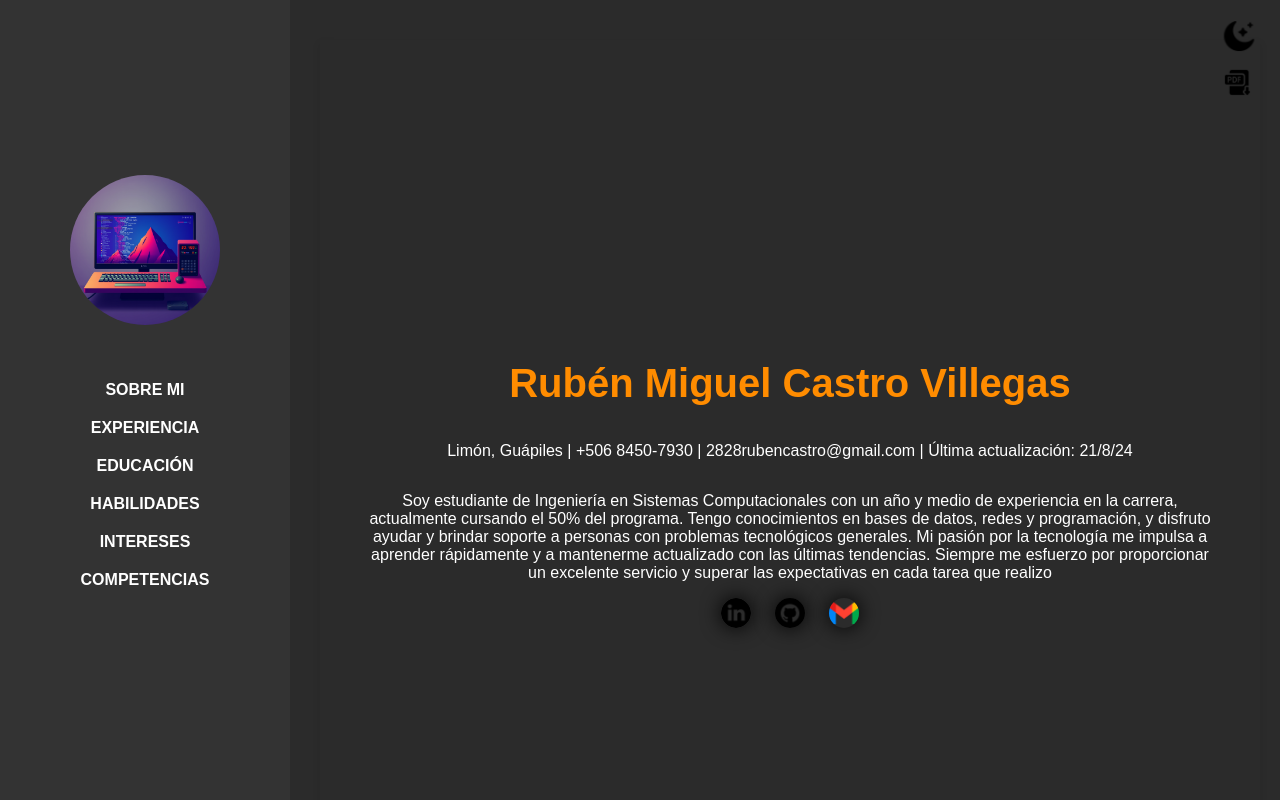
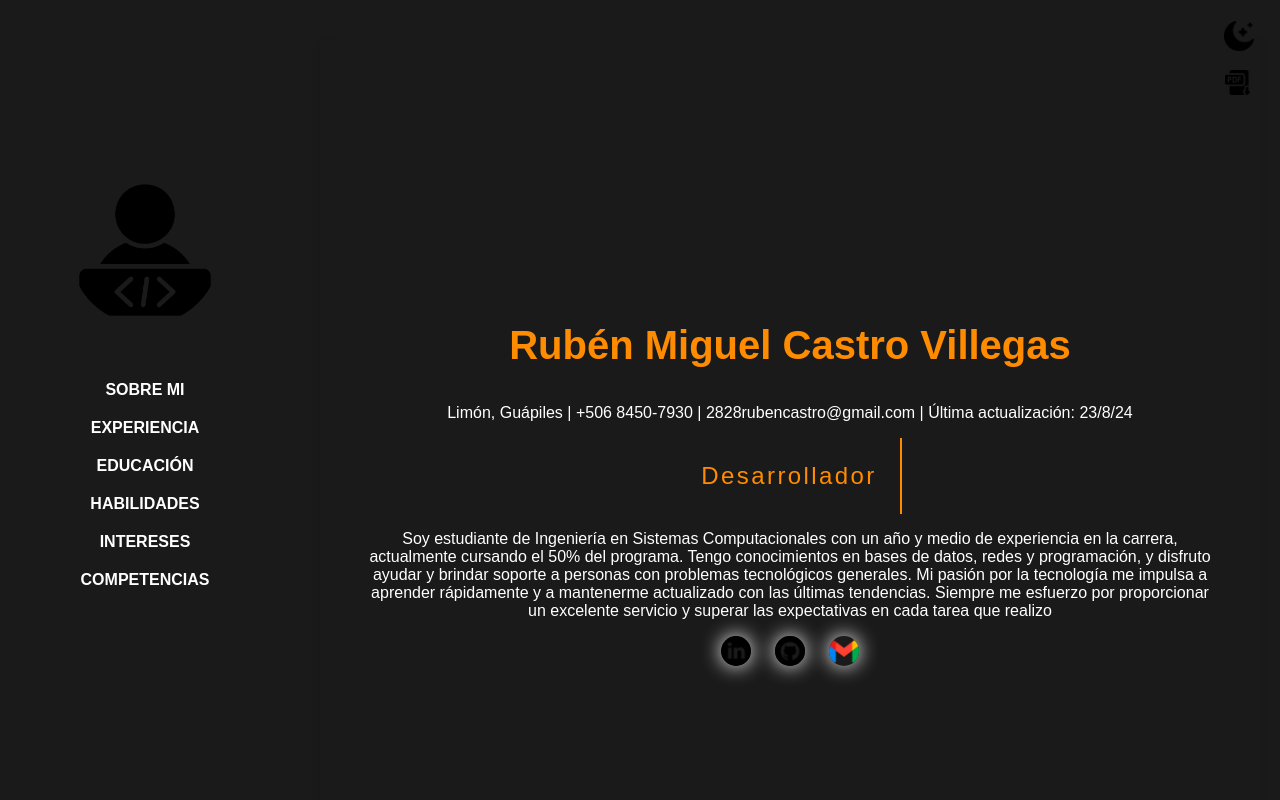
Before and after one commit to MilloDEV/rmcv.github.io, a plain HTML site: page index.html in a window 1280 px wide. Both pictures are taken after a click on the button 1239 px from the left and 37 px from the top of the page. Shown: the top 800 px of the page. Drawn offline with nearby package versions, Linux system fonts and the light colour scheme; files whose address does not match are found by name.

Commit message:
admin commit
Update web

```diff
--- a/index.html
+++ b/index.html
@@ -22,11 +22,12 @@
     </a>
 </div>
 
+
 <body>
     <div class="container">
         <nav class="sidebar">
 
-            <img src="dkt.png" alt="Foto de perfil" class="profile-pic">
+            <img src="programmer.png" alt="Foto de perfil" class="profile-pic">
             <ul>
                 <li><a href="#sobre-mi">SOBRE MI</a></li>
                 <li><a href="#experiencia">EXPERIENCIA</a></li>
@@ -39,7 +40,10 @@
         <div class="main-content">
             <section id="sobre-mi">
                 <h1>Rubén Miguel Castro Villegas</h1>
-                <p>Limón, Guápiles | +506 8450-7930 | 2828rubencastro@gmail.com | Última actualización: 21/8/24</p>
+                <p>Limón, Guápiles | +506 8450-7930 | 2828rubencastro@gmail.com | Última actualización: 23/8/24</p>
+                <div class="typewriter">
+                    <p id="typewriter-text"></p>
+                </div>
                 <p>Soy estudiante de Ingeniería en Sistemas Computacionales con un año y medio de experiencia en la
                     carrera, actualmente cursando el 50% del programa. Tengo conocimientos en bases de datos, redes y
                     programación, y disfruto ayudar y brindar soporte a personas con problemas tecnológicos generales.
@@ -118,19 +122,19 @@
             <section id="cursos">
                 <h1>Competencias</h1>
                 <ul class="course-list">
-                    <li><img src="trofeo.png" alt="Trofeo" class="trophy-icon"><strong>Visa Americana vigente </strong>
+                    <li><img src="trophy.png" alt="Trofeo" class="trophy-icon"><strong>Visa Americana vigente </strong>
                     </li>
-                    <li><img src="trofeo.png" alt="Trofeo" class="trophy-icon"><strong>Licencia B1 </strong> </li>
-                    <li><img src="trofeo.png" alt="Trofeo" class="trophy-icon"><strong>Trabajo bajo presión </strong>
+                    <li><img src="trophy.png" alt="Trofeo" class="trophy-icon"><strong>Licencia B1 </strong> </li>
+                    <li><img src="trophy.png" alt="Trofeo" class="trophy-icon"><strong>Trabajo bajo presión </strong>
                     </li>
-                    <li><img src="trofeo.png" alt="Trofeo" class="trophy-icon"><strong> Comunicación asertiva </strong>
+                    <li><img src="trophy.png" alt="Trofeo" class="trophy-icon"><strong> Comunicación asertiva </strong>
                     </li>
-                    <li><img src="trofeo.png" alt="Trofeo" class="trophy-icon"><strong>Potencial para proponer ideas
+                    <li><img src="trophy.png" alt="Trofeo" class="trophy-icon"><strong>Potencial para proponer ideas
                             innovadoras </strong> </li>
-                    <li><img src="trofeo.png" alt="Trofeo" class="trophy-icon"><strong>Capacidad de trabajar en
+                    <li><img src="trophy.png" alt="Trofeo" class="trophy-icon"><strong>Capacidad de trabajar en
                             ambientes multiculturales </strong> </li>
-                    <li><img src="trofeo.png" alt="Trofeo" class="trophy-icon"><strong>Liderazgo</strong> </li>
-                    <li><img src="trofeo.png" alt="Trofeo" class="trophy-icon"><strong>Inglés avanzado</strong> </li>
+                    <li><img src="trophy.png" alt="Trofeo" class="trophy-icon"><strong>Liderazgo</strong> </li>
+                    <li><img src="trophy.png" alt="Trofeo" class="trophy-icon"><strong>Inglés avanzado</strong> </li>
                 </ul>
             </section>
         </div>
--- a/script.js
+++ b/script.js
@@ -46,3 +46,29 @@ window.addEventListener('scroll', () => {
     }
   });
 });
+
+document.addEventListener("DOMContentLoaded", function() {
+  const text = "Desarrollador";
+  let i = 0;
+  const speed = 100; // Velocidad de tipeo en milisegundos
+  const displayTime = 3500; // Tiempo en milisegundos que el mensaje estará visible (3.5 segundos)
+  const hideTime = 1500; // Tiempo en milisegundos que el mensaje estará oculto (1.5 segundos)
+
+  function typeWriter() {
+      if (i < text.length) {
+          document.getElementById("typewriter-text").innerHTML += text.charAt(i);
+          i++;
+          setTimeout(typeWriter, speed);
+      } else {
+          setTimeout(hideText, displayTime); // Oculta el mensaje después de displayTime
+      }
+  }
+
+  function hideText() {
+      document.getElementById("typewriter-text").innerHTML = ''; // Limpia el texto
+      i = 0; // Reinicia el índice
+      setTimeout(typeWriter, hideTime); // Muestra el mensaje después de hideTime
+  }
+
+  typeWriter(); // Inicia el efecto de tipo máquina
+});
--- a/style.css
+++ b/style.css
@@ -10,11 +10,51 @@ body {
     justify-content: center;
     display: flex;
     height: 100vh;
-    overflow-x: hidden;
+    overflow-y: auto;
     background-color: rgb(255, 255, 255);
     color: #424549;
     transition: background-color 0.5s ease, color 0.5s ease;
 }
+
+body {
+    margin: 0;
+    overflow: hidden;
+}
+
+.typewriter {
+    overflow: hidden;
+    border-right: .15em solid #002582;
+    white-space: nowrap;
+    margin: 0 auto;
+    letter-spacing: .15em;
+    animation: typing 2.5s steps(12, end);
+    width: 25ch;
+}
+
+#typewriter-text {
+    font-size: 1.5em;
+    color: #002582;
+}
+
+body.dark-mode .typewriter {
+    border-right: .15em solid #FF8C00;
+}
+
+body.dark-mode #typewriter-text {
+    color: #FF8C00;
+}
+
+
+@keyframes typing {
+    from { width: 0 }
+    to { width: 25ch }
+}
+
+@keyframes blink-caret {
+    from, to { border-color: transparent }
+    50% { border-color: #002582; }
+}
+
 
 .download-btn {
     position: fixed;
@@ -24,6 +64,7 @@ body {
 }
 
 .download-btn button {
+
     background-color: transparent;
     border: none;
     cursor: pointer;
@@ -54,6 +95,7 @@ body {
     background-color: transparent;
     border: none;
     cursor: pointer;
+
 }
 
 .theme-toggle img {
@@ -65,6 +107,7 @@ body {
 .theme-toggle img.rotate {
     transform: rotate(180deg);
     opacity: 0.5;
+
 }
 
 body.dark-mode .theme-toggle img.rotate {
@@ -75,6 +118,9 @@ body.dark-mode .theme-toggle img.rotate {
 .container {
     display: flex;
     width: 100%;
+    overflow-y: auto;
+ height: 100vh;
+
 }
 
 
@@ -169,6 +215,13 @@ body.dark-mode .theme-toggle img.rotate {
     box-shadow: 0 0 20px rgba(0, 0, 0, 1);
 }
 
+body.dark-mode .social-links img {
+    width: 30px;
+    margin: 0 10px;
+    border-radius: 45px;
+    box-shadow: 0 0 20px rgb(255, 255, 255);
+}
+
 .habilidades {
     display: flex;
     justify-content: space-around;
@@ -245,7 +298,7 @@ body.dark-mode {
 }
 
 body.dark-mode .sidebar {
-    background-color: #333333;
+    background-color: #1a1a1a;
     color: #ffffff;
 }
 
@@ -258,8 +311,9 @@ body.dark-mode .sidebar ul li a:hover {
 }
 
 body.dark-mode .main-content {
-    background-color: #2b2b2b;
+    background-color: #1a1a1a;
 }
+
 
 body.dark-mode .main-content p,
 body.dark-mode .main-content li {
@@ -285,13 +339,25 @@ body.dark-mode .habilidad-icono:hover {
 }
 
 body.dark-mode .skills-message {
-    background-color: #333;
+    background-color: #333333;
     border-left-color: #e07101;
     color: #fff;
 }
 
 body.dark-mode .skills-message strong {
     color: #f0f0f0;
+}
+
+@media only screen and (max-width: 600px) {
+    .typewriter {
+        font-size: 1.2em;
+    }
+}
+
+@media only screen and (min-width: 601px) and (max-width: 1024px) {
+    .typewriter {
+        font-size: 1.4em;
+    }
 }
 
 @media (max-width: 768px) {
```
Also changed, not shown: programmer.png (added), trophy.png (added).
